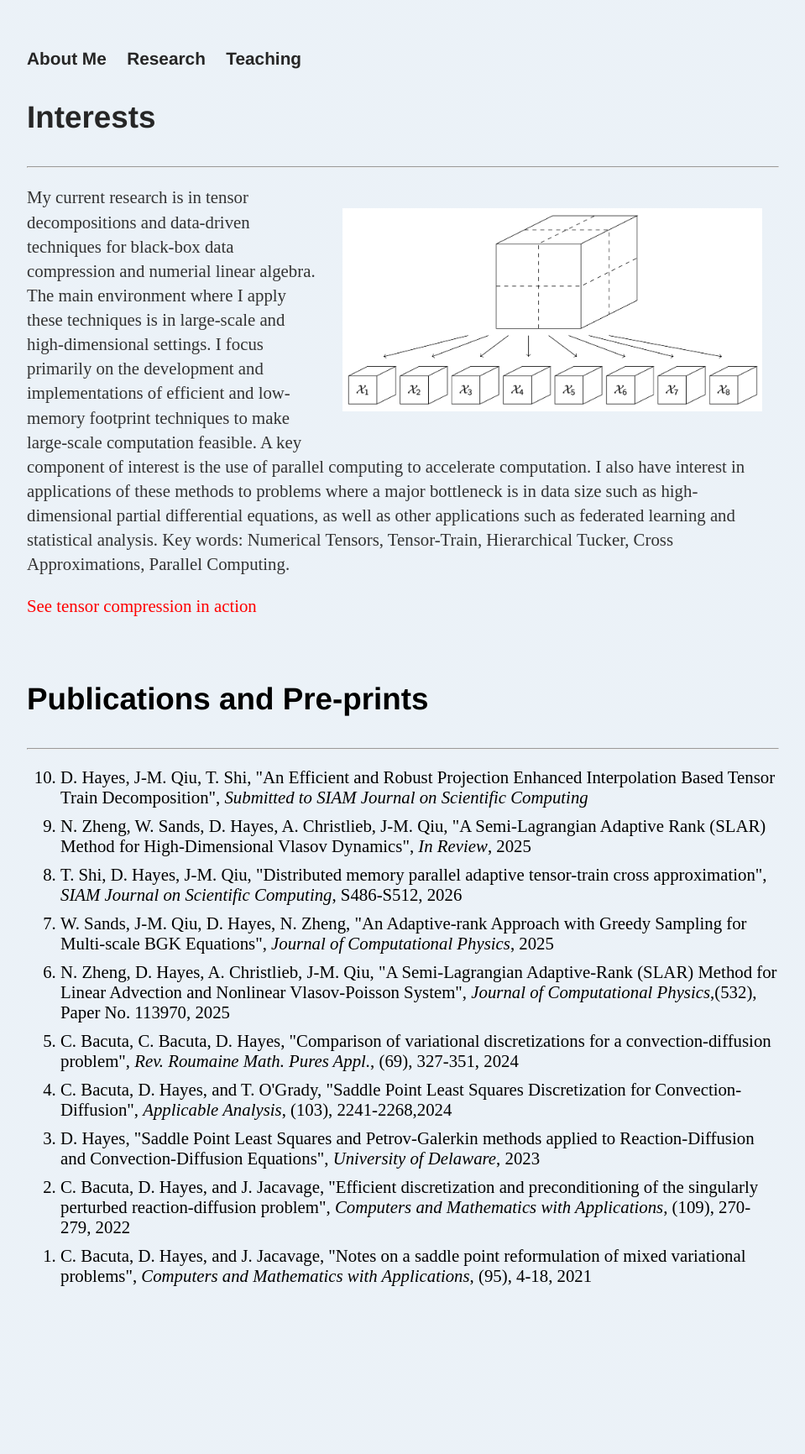
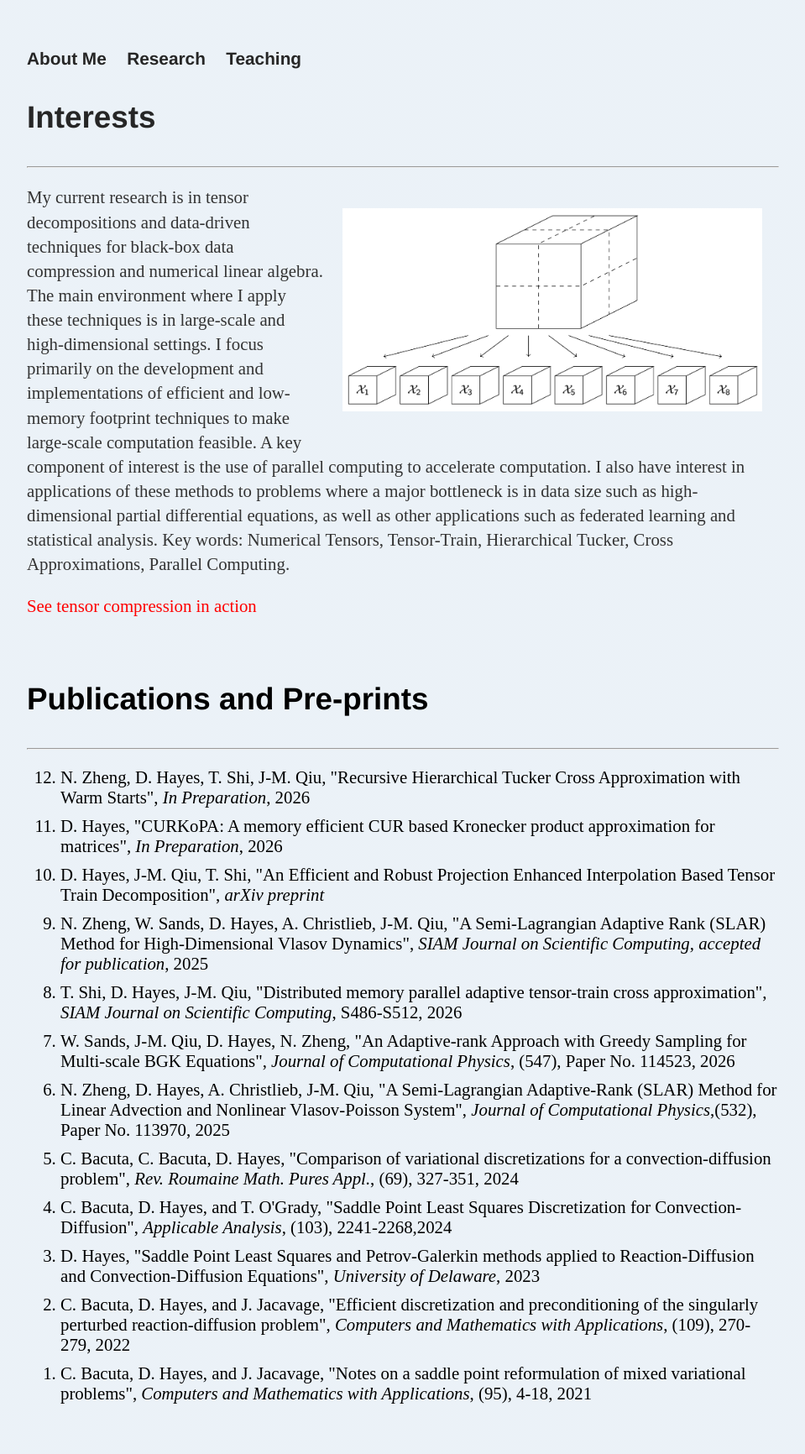
Before and after one commit to dhayes95/dhayes95.github.io, a Jekyll site: the page built from research/index.html, in a window 1280 px wide. Shown: the whole page at 84% size, without its empty margins (160-1119 px from the left). Built offline with Jekyll 4.4.1, drawn with Linux system fonts in a browser that asks for light colours; before the commit the page ends 1592 px from its top, so only the background shows below that.

Commit message:
Fix typos and update publication details in index.html

```diff
--- a/research/index.html
+++ b/research/index.html
@@ -8,7 +8,7 @@ title: Research Interest
 			<hr>
 			<p style="padding:20px; float:right;"><img src="Subtensors.png" height= "auto" width="500"></p>
 			<p>
-				My current research is in tensor decompositions and data-driven techniques for black-box data compression and numerial linear algebra. The main environment where I apply these techniques
+				My current research is in tensor decompositions and data-driven techniques for black-box data compression and numerical linear algebra. The main environment where I apply these techniques
 				is in large-scale and high-dimensional settings. I focus primarily on the development and implementations of efficient and low-memory footprint techniques to make large-scale computation
 				feasible. A key component of interest is the use of parallel computing to accelerate computation. I also have interest in applications of these methods to problems where a major bottleneck
 				is in data size such as high-dimensional partial differential equations, as well as other applications such as federated learning and statistical analysis. Key words: Numerical Tensors,
@@ -22,10 +22,12 @@ title: Research Interest
 			<hr>
 			<p>
 			<ol reversed>
-				<li>D. Hayes, J-M. Qiu, T. Shi, "An Efficient and Robust Projection Enhanced Interpolation Based Tensor Train Decomposition", <i>Submitted to SIAM Journal on Scientific Computing</i></li>
-				<li>N. Zheng, W. Sands, D. Hayes, A. Christlieb, J-M. Qiu, "A Semi-Lagrangian Adaptive Rank (SLAR) Method for High-Dimensional Vlasov Dynamics", <i>In Review</i>, 2025</li>
+				<li>N. Zheng, D. Hayes, T. Shi, J-M. Qiu, "Recursive Hierarchical Tucker Cross Approximation with Warm Starts", <i>In Preparation</i>, 2026</li>
+    			<li>D. Hayes, "CURKoPA: A memory efficient CUR based Kronecker product approximation for matrices", <i>In Preparation</i>, 2026</li>
+				<li>D. Hayes, J-M. Qiu, T. Shi, "An Efficient and Robust Projection Enhanced Interpolation Based Tensor Train Decomposition", <i>arXiv preprint</i></li>
+				<li>N. Zheng, W. Sands, D. Hayes, A. Christlieb, J-M. Qiu, "A Semi-Lagrangian Adaptive Rank (SLAR) Method for High-Dimensional Vlasov Dynamics", <i>SIAM Journal on Scientific Computing, accepted for publication</i>, 2025</li>
 				<li>T. Shi, D. Hayes, J-M. Qiu, "Distributed memory parallel adaptive tensor-train cross approximation", <i>SIAM Journal on Scientific Computing</i>, S486-S512, 2026</li>
-				<li>W. Sands, J-M. Qiu, D. Hayes, N. Zheng, "An Adaptive-rank Approach with Greedy Sampling for Multi-scale BGK Equations", <i>Journal of Computational Physics</i>, 2025</li>
+				<li>W. Sands, J-M. Qiu, D. Hayes, N. Zheng, "An Adaptive-rank Approach with Greedy Sampling for Multi-scale BGK Equations", <i>Journal of Computational Physics</i>, (547), Paper No. 114523, 2026</li>
 				<li>N. Zheng, D. Hayes, A. Christlieb, J-M. Qiu, "A Semi-Lagrangian Adaptive-Rank (SLAR) Method for Linear Advection and Nonlinear Vlasov-Poisson System", <i>Journal of Computational Physics</i>,(532), Paper No. 113970, 2025</li>
 				<li>C. Bacuta, C. Bacuta, D. Hayes, "Comparison of variational discretizations for a convection-diffusion problem", <i>Rev. Roumaine Math. Pures Appl.</i>, (69), 327-351, 2024 </li>
 				<li>C. Bacuta, D. Hayes, and T. O'Grady, "Saddle Point Least Squares Discretization for Convection-Diffusion", <i>Applicable Analysis</i>, (103), 2241-2268,2024</li>
```
